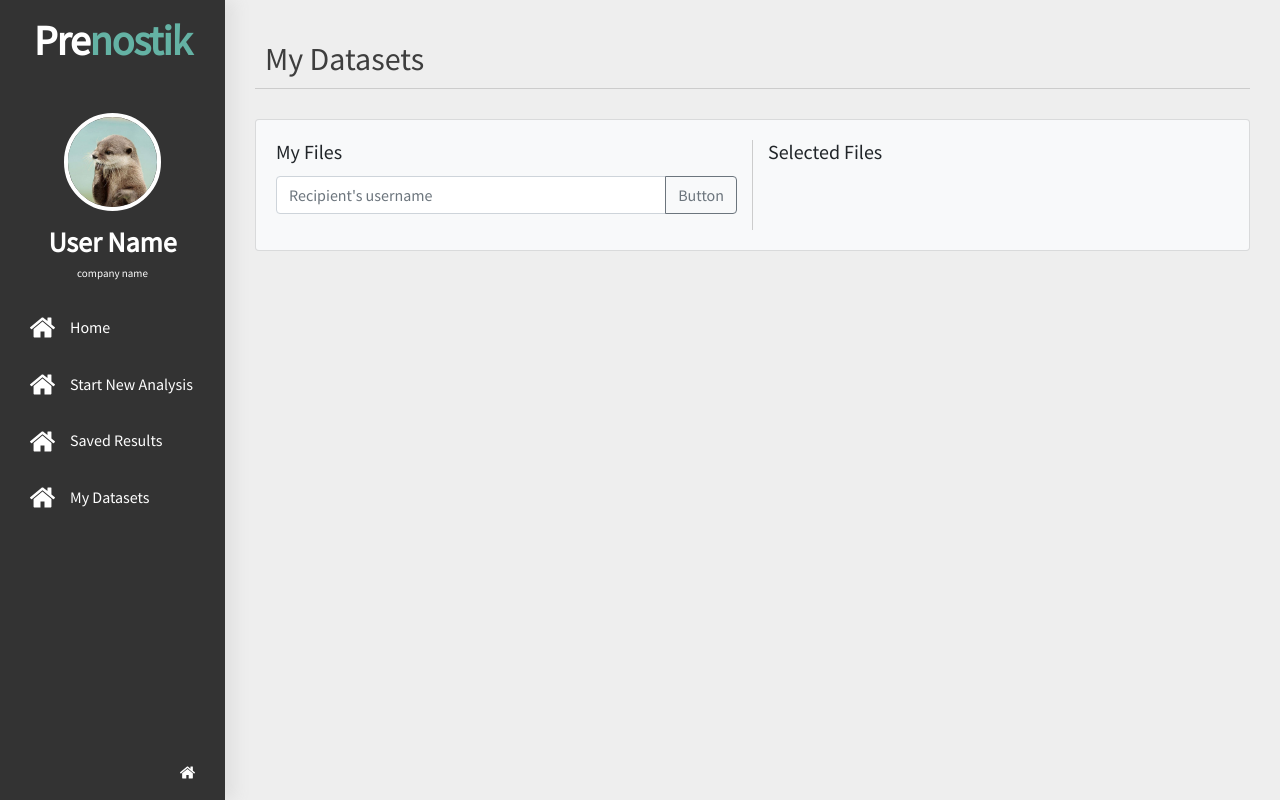
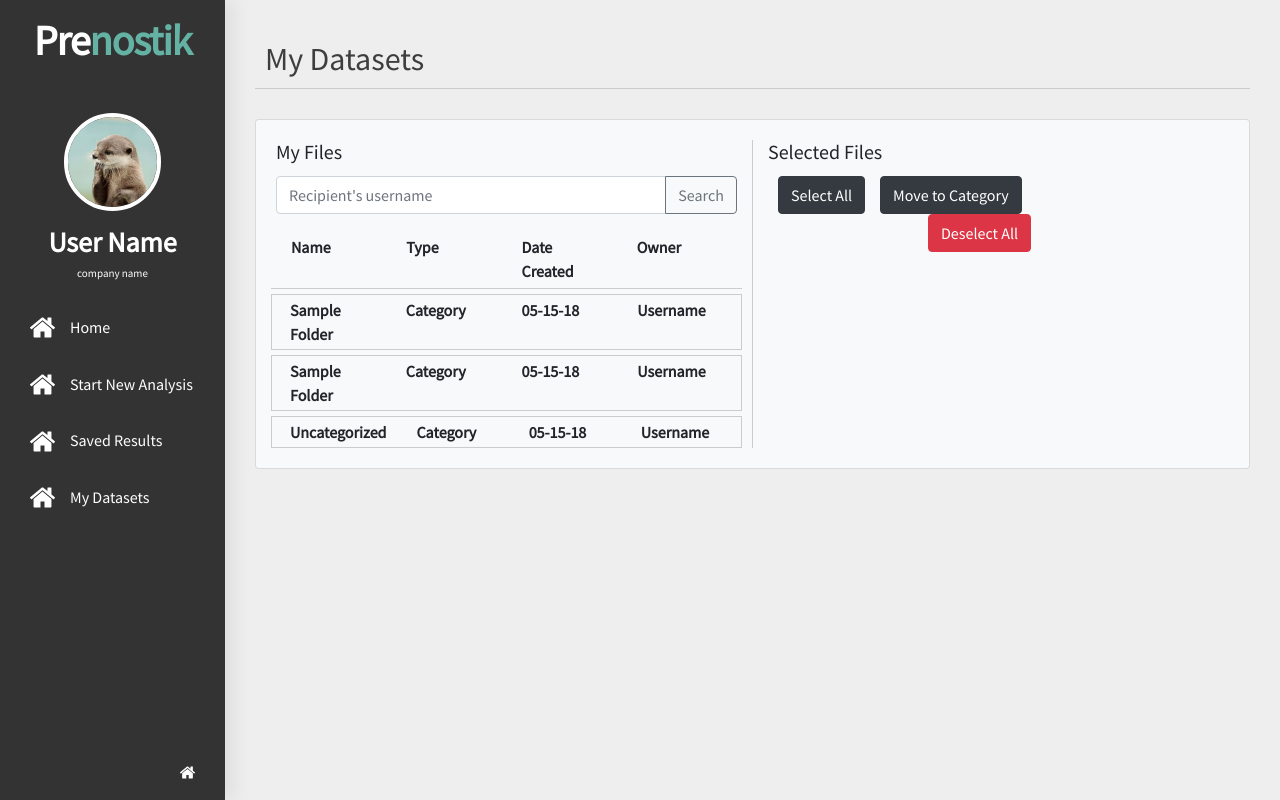
Before and after one commit to ryanae/prenostik, a React (Create React App) app: page /my-datasets in a window 1280 px wide. Built offline with nearby package versions, Linux system fonts and the light colour scheme.

Commit message:
datasets

```diff
--- a/src/pages/datasets/datasets.css
+++ b/src/pages/datasets/datasets.css
@@ -1,3 +1,20 @@
 #my-files-col {
     border-right: 1px solid #ccc;
 }
+
+.btn-dark {
+    margin-right: 5px;
+    margin-left: 10px;
+}
+
+.btn-danger {
+    margin-left: 160px;
+}
+
+.entry-category {
+    margin-top: 5px;
+    padding: 3px;
+    font-weight: bold;
+    border: 1px solid #ccc;
+    cursor: pointer;
+}
--- a/src/pages/datasets/datasets.js
+++ b/src/pages/datasets/datasets.js
@@ -4,27 +4,200 @@ import React, { Component } from 'react';
 import './datasets.css';
 
 class datasets extends Component {
+    displayMyFiles() {
+        return(
+            <div class="entries">
+                <div class="row" id="entry-labels">
+                    <div class="col"> Name </div>
+                    <div class="col"> Type </div>
+                    <div class="col"> Date Created </div>
+                    <div class="col"> Owner </div>
+                </div>
+
+                <div class="row entry-category" data-toggle="collapse" href="#expanded-category-1">
+                    <div class="col"> Sample Folder </div>
+                    <div class="col"> Category </div>
+                    <div class="col"> 05-15-18 </div>
+                    <div class="col"> Username </div>
+                </div>
+
+                <div class="collapse" id="expanded-category-1">
+                    <div class="row entry-file gray-bg">
+                        <div class="col"> Sample File </div>
+                        <div class="col"> Result </div>
+                        <div class="col"> 01-03-18 </div>
+                        <div class="col"> Username </div>
+                    </div>
+
+                    <div class="row entry-file">
+                        <div class="col"> Sample File </div>
+                        <div class="col"> Result </div>
+                        <div class="col"> 01-03-18 </div>
+                        <div class="col"> Username </div>
+                    </div>
+
+                    <div class="row entry-file gray-bg">
+                        <div class="col"> Sample File </div>
+                        <div class="col"> Result </div>
+                        <div class="col"> 01-03-18 </div>
+                        <div class="col"> Username </div>
+                    </div>
+
+                    <div class="row entry-file">
+                        <div class="col"> Sample File </div>
+                        <div class="col"> Result </div>
+                        <div class="col"> 01-03-18 </div>
+                        <div class="col"> Username </div>
+                    </div>
+                </div>
+
+
+                <div class="row entry-category" data-toggle="collapse" href="#expanded-category-2">
+                    <div class="col"> Sample Folder </div>
+                    <div class="col"> Category </div>
+                    <div class="col"> 05-15-18 </div>
+                    <div class="col"> Username </div>
+                </div>
+
+                <div class="collapse" id="expanded-category-2">
+                    <div class="row entry-file gray-bg">
+                        <div class="col"> Sample Result </div>
+                        <div class="col"> Result </div>
+                        <div class="col"> 01-03-18 </div>
+                        <div class="col"> Username </div>
+                    </div>
+
+                    <div class="row entry-file">
+                        <div class="col"> Sample Result </div>
+                        <div class="col"> Result </div>
+                        <div class="col"> 01-03-18 </div>
+                        <div class="col"> Username </div>
+                    </div>
+                </div>
+
+                <div class="row entry-category" data-toggle="collapse" href="#expanded-category-3">
+                    <div class="col"> Uncategorized </div>
+                    <div class="col"> Category </div>
+                    <div class="col"> 05-15-18 </div>
+                    <div class="col"> Username </div>
+                </div>
+
+                <div class="collapse" id="expanded-category-3">
+                    <div class="row entry-file gray-bg">
+                        <div class="col"> Sample 324245 </div>
+                        <div class="col"> Result </div>
+                        <div class="col"> 01-03-18 </div>
+                        <div class="col"> Username </div>
+                    </div>
+
+                    <div class="row entry-file">
+                        <div class="col"> Sample 1231245 </div>
+                        <div class="col"> Result </div>
+                        <div class="col"> 01-03-18 </div>
+                        <div class="col"> Username </div>
+                    </div>
+
+                    <div class="row entry-file gray-bg">
+                        <div class="col"> Sample 314545 </div>
+                        <div class="col"> Result </div>
+                        <div class="col"> 01-03-18 </div>
+                        <div class="col"> Username </div>
+                    </div>
+
+                    <div class="row entry-file">
+                        <div class="col"> Sample 2343 </div>
+                        <div class="col"> Result </div>
+                        <div class="col"> 01-03-18 </div>
+                        <div class="col"> Username </div>
+                    </div>
+
+                    <div class="row entry-file gray-bg">
+                        <div class="col"> Sample 12312 </div>
+                        <div class="col"> Result </div>
+                        <div class="col"> 01-03-18 </div>
+                        <div class="col"> Username </div>
+                    </div>
+
+                    <div class="row entry-file">
+                        <div class="col"> Sample 12312 </div>
+                        <div class="col"> Result </div>
+                        <div class="col"> 01-03-18 </div>
+                        <div class="col"> Username </div>
+                    </div>
+                </div>
+            </div>
+        )
+    }
+
+    selectedFile() {
+
+    }
     render() {
         return (
             <div className="datasets">
                 <h2>My Datasets</h2>
 
                 <div class="card bg-light mb-3">
-                  <div class="card-body">
+                    <div class="card-body">
                         <div class="row">
                             <div class="col" id="my-files-col">
                                 <h5 class="card-title">My Files</h5>
                                     <div class="input-group mb-3">
                                         <input type="text" class="form-control" placeholder="Recipient's username" aria-label="Recipient's username" aria-describedby="basic-addon2" />
                                         <div class="input-group-append">
-                                            <button class="btn btn-outline-secondary" type="button">Button</button>
+                                            <button class="btn btn-outline-secondary" type="button">Search</button>
                                         </div>
                                     </div>
 
+                                  {this.displayMyFiles()}
+
                             </div>
+                            <div class="col">
+                                <div>
+                                    <h5 class="card-title">Selected Files</h5>
+                                    <div>
 
-                            <div class="col">
-                                <h5 class="card-title">Selected Files</h5>
+                                        <div class="collapse" id="expanded-category-1">
+                    <div class="row entry-file gray-bg">
+                        <div class="col"> Sample File </div>
+                        <div class="col"> Result </div>
+                        <div class="col"> 01-03-18 </div>
+                        <div class="col"> Username </div>
+                    </div>
+
+                    <div class="row entry-file">
+                        <div class="col"> Sample File </div>
+                        <div class="col"> Result </div>
+                        <div class="col"> 01-03-18 </div>
+                        <div class="col"> Username </div>
+                    </div>
+
+                    <div class="row entry-file gray-bg">
+                        <div class="col"> Sample File </div>
+                        <div class="col"> Result </div>
+                        <div class="col"> 01-03-18 </div>
+                        <div class="col"> Username </div>
+                    </div>
+
+                    <div class="row entry-file">
+                        <div class="col"> Sample File </div>
+                        <div class="col"> Result </div>
+                        <div class="col"> 01-03-18 </div>
+                        <div class="col"> Username </div>
+                    </div>
+                </div>
+
+
+                                    </div>
+
+
+
+
+                                    <button type="button" class="btn btn-dark" value="Select All">Select All</button>
+                                    <button type="button" class="btn btn-dark" value="Move to Category">Move to Category</button>
+                                    <button type="button" class="btn btn-danger" value="Deselect All">Deselect All</button>
+                                </div>
+
                             </div>
                         </div>
                   </div>
```
